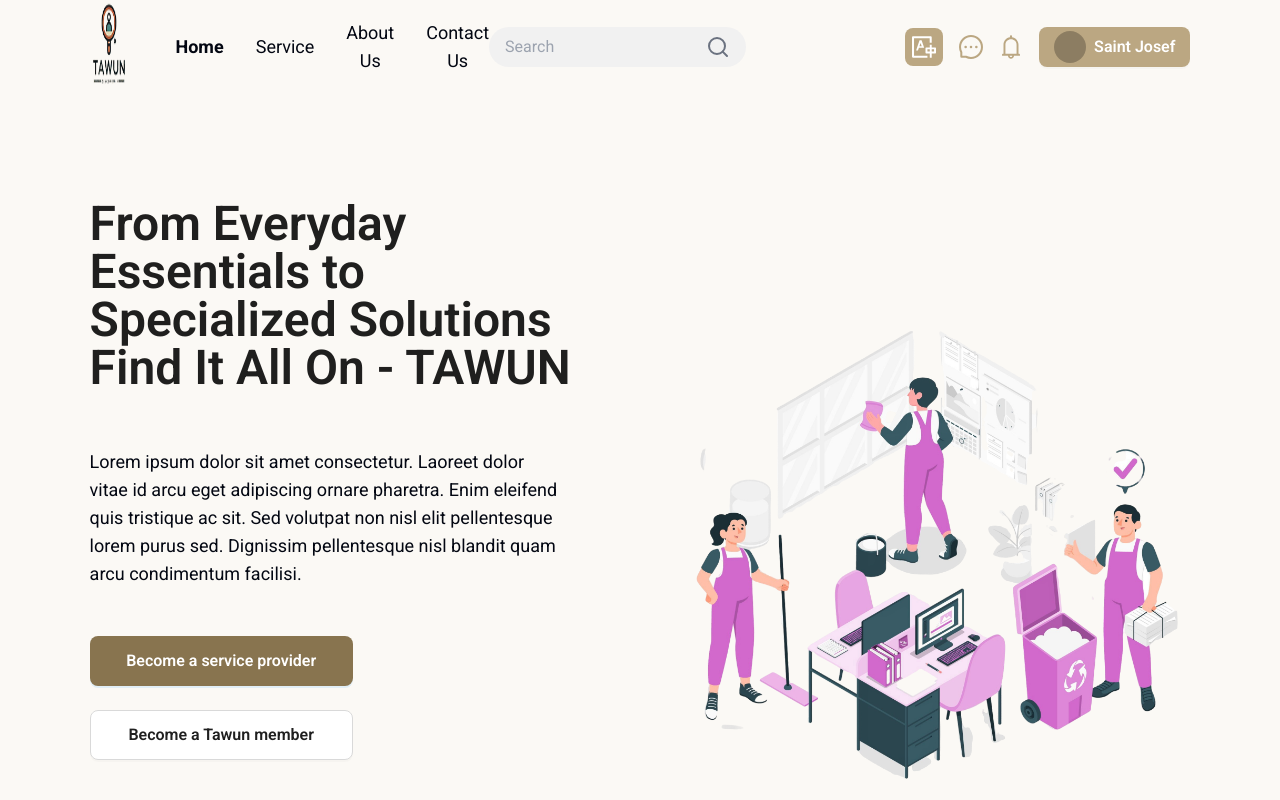
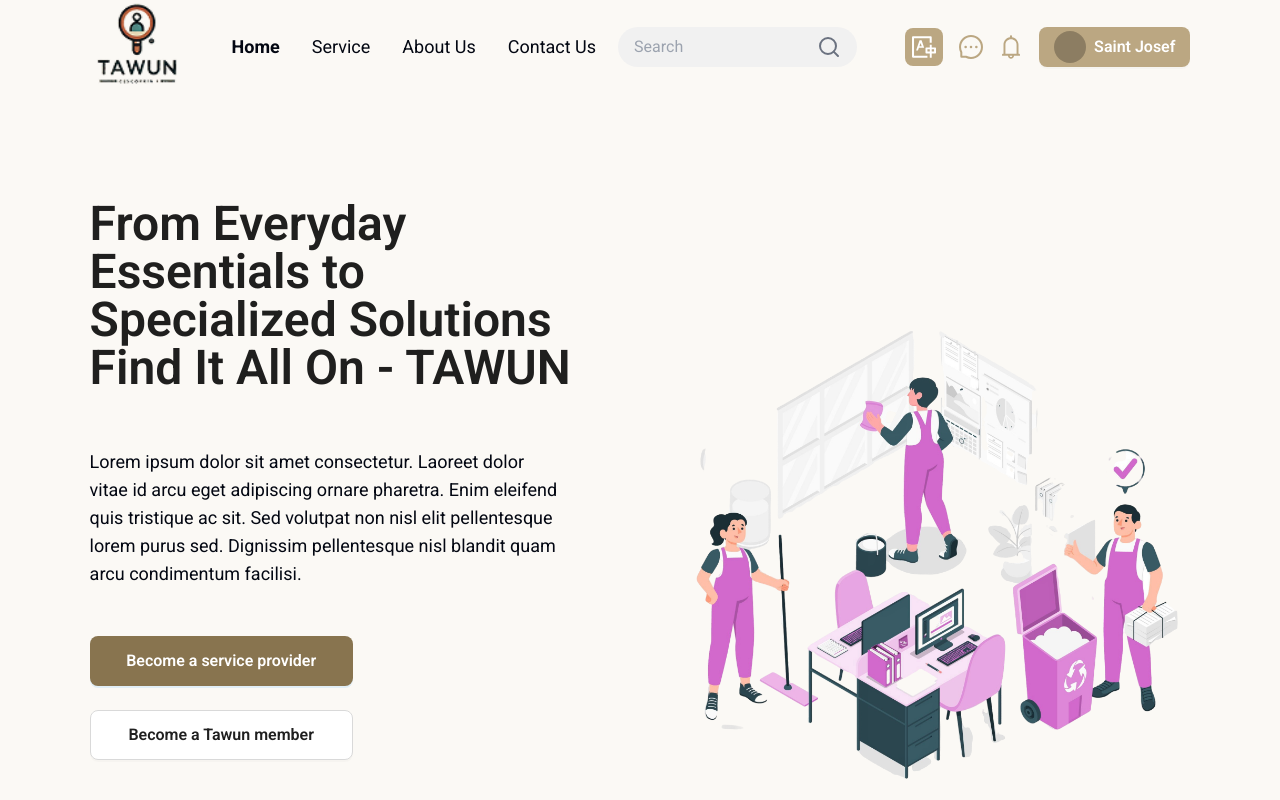
Before and after one commit to bdCalling-Sdt-hub/ivantao-service-website, a Next.js app: page / in a window 1280 px wide. Shown: the top 800 px of the page. Built offline with nearby package versions, Linux system fonts and the light colour scheme.

Commit message:
minor update

```diff
--- a/src/components/shared/navbar.tsx
+++ b/src/components/shared/navbar.tsx
@@ -69,7 +69,7 @@
           isMobile && !isMenuOpen ? "hidden" : "flex"
         } flex-col lg:flex-row justify-between flex-1 items-center w-full lg:w-auto`}
       >
-        <ul className="flex flex-col lg:flex-row justify-start items-center space-y-4 lg:space-y-0 lg:space-x-8 py-4 lg:py-0 text-lg w-full lg:w-auto pl-12">
+        <ul className="flex flex-col lg:flex-row justify-start items-center space-y-4 lg:space-y-0 lg:space-x-8 py-4 lg:py-0 text-sm md:text-lg w-full lg:w-auto pl-0 md:pl-12">
           {navLinks?.map((item) => (
             <li
               key={item.key}
@@ -88,9 +88,9 @@
           ))}
         </ul>
 
-        <div className="flex flex-col h-full px-0 md:px-0 lg:flex-row items-center space-y-4 lg:space-y-0 lg:space-x-4 py-4 lg:py-0 w-full lg:w-auto">
+        <div className="flex flex-col h-full px-0 md:px-0 gap-8 lg:flex-row items-center space-y-4 lg:space-y-0 lg:space-x-4 py-4 lg:py-0 w-full lg:w-auto">
           <Search />
-          <div className="flex flex-row justify-between md:justify-end space-x-4 w-full items-center">
+          <div className="flex flex-row justify-between md:justify-end space-x-4 w-min items-center">
             <div className="flex flex-row items-center justify-start text-2xl space-x-4 text-[#BBA782]">
               <span className="bg-[#BBA782] w-[38px] h-[38px] rounded-lg flex flex-row justify-center items-center text-background">
                 <TranslationOutlined />
--- a/src/components/ui/search.tsx
+++ b/src/components/ui/search.tsx
@@ -3,7 +3,7 @@
 
 export default function Search() {
   return (
-    <div className="w-4/5 md:w-[400px] px-4 py-2 rounded-full flex flex-row justify-between items-center bg-[#F1F1F1]">
+    <div className="w-4/5 md:w-full px-4 py-2 rounded-full flex flex-row justify-between items-center bg-[#F1F1F1]">
       <input
         placeholder="Search"
         className="w-full outline-none bg-transparent"
```
